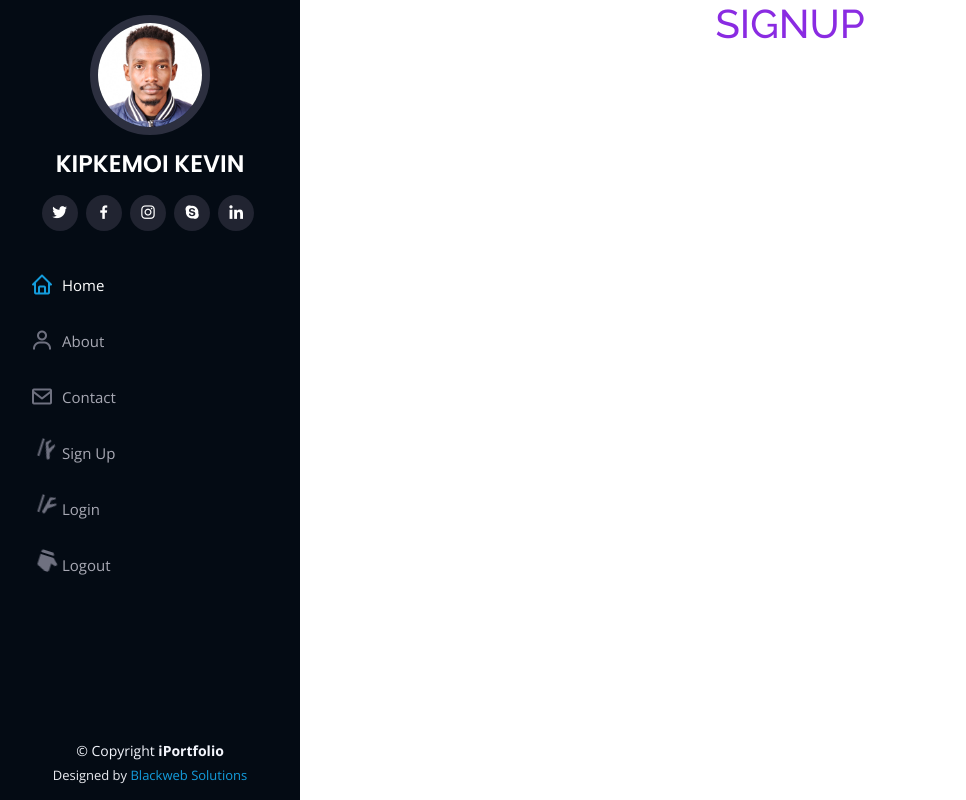
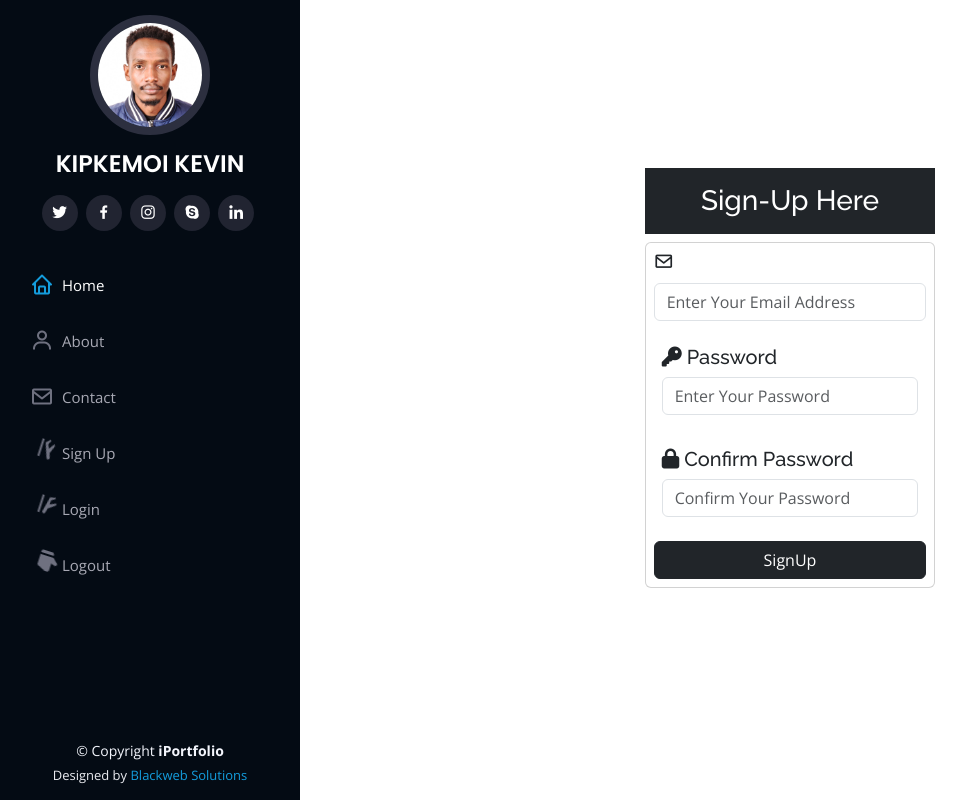
Before and after one commit to JAREDKEVIN/portfolio-web-app, a Django app: page /auth/signup/ in a window 1280 px wide. Shown: the whole page, without its empty margins (0-966 px from the left). Run offline with Django 4.2, Linux system fonts and the light colour scheme; some libraries are stand-ins or nearby versions.

Commit message:
modify: signup frontend form

```diff
--- a/project/templates/signup.html
+++ b/project/templates/signup.html
@@ -2,15 +2,90 @@
 
 
 {% block title %}
-
- SIGN UP
-
+ SIGN-UP
 {% endblock title %}
 
+{%block stylecss %}
+
+<link
+  rel="stylesheet"
+  href="https://cdnjs.cloudflare.com/ajax/libs/font-awesome/6.4.0/css/all.min.css"
+  integrity="sha512-iecdLmaskl7CVkqkXNQ/ZH/XLlvWZOJyj7Yy7tcenmpD1ypASozpmT/E0iPtmFIB46ZmdtAc9eNBvH0H/ZpiBw=="
+  crossorigin="anonymous"
+  referrerpolicy="no-referrer"
+/>
+
+{% endblock stylecss %}
 
 {% block body %}
 
-<!-- Home Header -->
-<h1  style="position: relative;align-items: center; color: blueviolet; text-align: center;">SIGNUP</h1>
+<div class="container mt-4">
+  <div class="row">
+    <div class="col-md-4 mt-5 mb-3"></div>
+
+    <div class="col-md-4 mt-5 mb-3">
+        <br>
+        <br>
+        <br>
+        <br>
+
+
+      <h3 class="text-white bg-dark text-center p-3">Sign-Up Here</h3>
+
+      <div class="card p-2">
+    <form action="" method="post">{% csrf_token %}
+        <div class="form-group">
+          <h5>
+            <span><i class="bx bx-envelope"></i></span>
+          </h5>
+          <input
+            type="text"
+            name="email"
+            id="email"
+            class="form-control mb-3"
+            placeholder="Enter Your Email Address"
+            aria-describedby="email"
+          />
+        </div>
+
+        <div class="form-group p-2">
+          <h5>
+            <span><i class="fas fa-key"></i> Password</span>
+          </h5>
+          <input
+            type="password"
+            name="password"
+            id="password"
+            class="form-control mb-3"
+            placeholder="Enter Your Password"
+            aria-describedby="email"
+          />
+        </div>
+
+        <div class="form-group p-2">
+          <h5>
+            <span><i class="fas fa-lock"></i> Confirm Password</span>
+          </h5>
+          <input
+            type="password"
+            name="password"
+            id="password"
+            class="form-control mb-3"
+            placeholder="Confirm Your Password"
+            aria-describedby="email"
+          />
+        </div>
+
+        <div class="d-grid gap-2">
+          <button type="submit" class="btn btn-dark">SignUp</button>
+        </div>
+      </div>
+    </form>
+    </div>
+
+
+    <div class="col-md-4 mt-5 mb-3"></div>
+  </div>
+</div>
 
 {% endblock body %}
```
Also changed, not shown: project/templates/login.html (+79 -4 lines).
